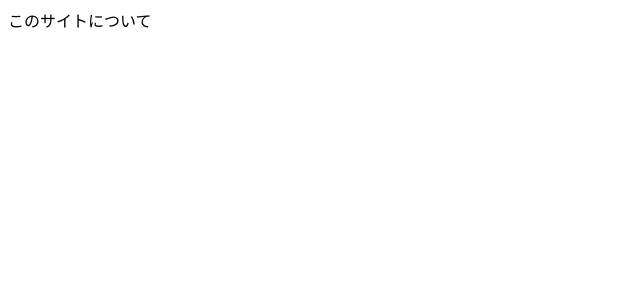
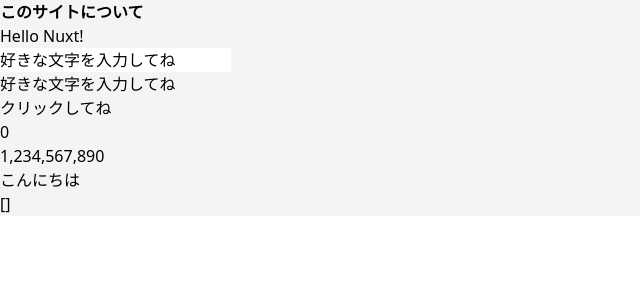
Before and after one commit to TrellixVulnTeam/news_api_1267, a Nuxt app: page /about in a window 1280 px wide. Shown: the top 300 px of the page, without its empty margins (0-640 px from the left). Built offline with nearby package versions, Linux system fonts and the light colour scheme; no server answers.

Commit message:
API test

```diff
--- /dev/null
+++ b/assets/css/tailwind.css
@@ -0,0 +1,3 @@
+@import 'tailwindcss/base';
+@import 'tailwindcss/components';
+@import 'tailwindcss/utilities';
--- a/nuxt.config.js
+++ b/nuxt.config.js
@@ -18,6 +18,7 @@ export default {
 
   // Global CSS: https://go.nuxtjs.dev/config-css
   css: [
+    '~/assets/css/tailwind.css',
   ],
 
   // Plugins to run before rendering page: https://go.nuxtjs.dev/config-plugins
@@ -29,11 +30,16 @@ export default {
 
   // Modules for dev and build (recommended): https://go.nuxtjs.dev/config-modules
   buildModules: [
+    '@nuxtjs/tailwindcss',
   ],
 
   // Modules: https://go.nuxtjs.dev/config-modules
   modules: [
+    '@nuxtjs/axios',
   ],
+  axios: {
+
+  },
 
   // Build Configuration: https://go.nuxtjs.dev/config-build
   build: {
--- a/pages/about.vue
+++ b/pages/about.vue
@@ -1,5 +1,52 @@
 <template>
-  <div>
-    このサイトについて
+  <div class="bg-gray-100">
+    <h1 class="font-bold">このサイトについて</h1>
+    <h2>{{ nuxt }}</h2>
+    <input type="text" v-model="newText">
+    <p>{{ newText }}</p>
+    <button @click="countUp">{{ click }}</button>
+    <p>{{ counter }}</p>
+
+    <p>{{ number | addComma }}</p>
+
+    <button>こんにちは
+    </button>
+
+    <p>{{ albums }}</p>
   </div>
 </template>
+
+<script>
+export default {
+  data() {
+    return {
+      newText: "好きな文字を入力してね",
+      click: "クリックしてね",
+      counter: 0,
+      number: 1234567890,
+      nuxt: "Hello Nuxt!",
+      albums: []
+    }
+  },
+  methods: {
+    countUp() {
+      this.counter += 1
+    },
+  },
+  filters: {
+    addComma (number) {
+      return number.toLocaleString();
+    }
+  },
+  async fetch() {
+    this.albums = await fetch(
+      'https://jsonplaceholder.typicode.com/albums'
+    ).then(res => res.json())
+  },
+  async getSomething() {
+  const response = await this.$axios.$get('https://jsonplaceholder.typicode.com/posts')
+  this.posts = JSON.parse(response.posts)
+}
+
+}
+</script>
--- a/pages/index.vue
+++ b/pages/index.vue
@@ -3,5 +3,8 @@
 </template>
 
 <script>
-export default {}
+export default {
+
+
+}
 </script>
--- /dev/null
+++ b/tailwind.config.js
@@ -0,0 +1,14 @@
+module.exports = {
+  purge: [
+    './components/**/*.{vue}',
+
+  ],
+  darkMode: false, // or 'media' or 'class'
+  theme: {
+    extend: {},
+  },
+  variants: {
+    extend: {},
+  },
+  plugins: [],
+}
```
Also changed, not shown: package.json (+7 -3 lines), 2 other files (tests, documents, lock files or other folders).
